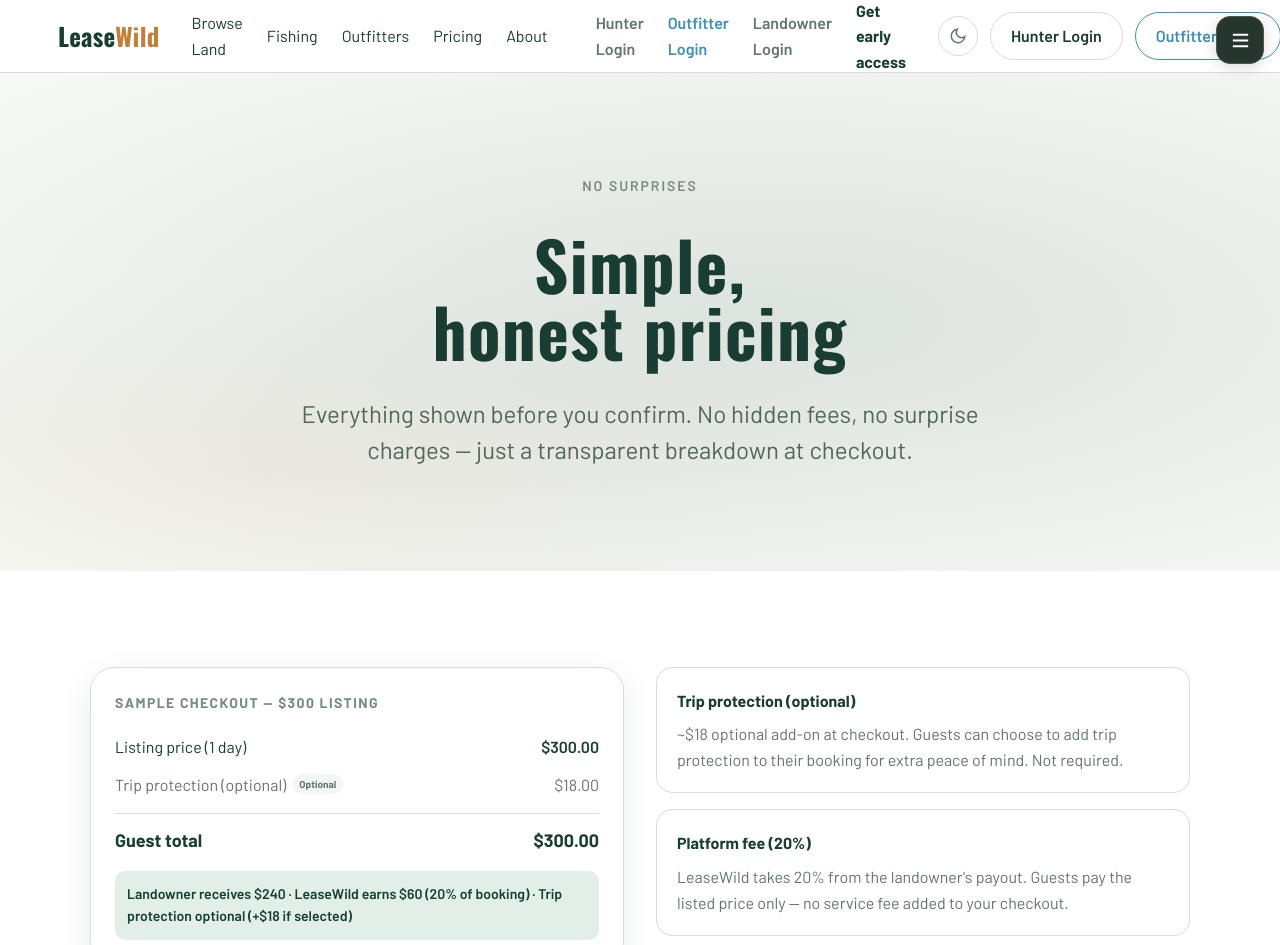
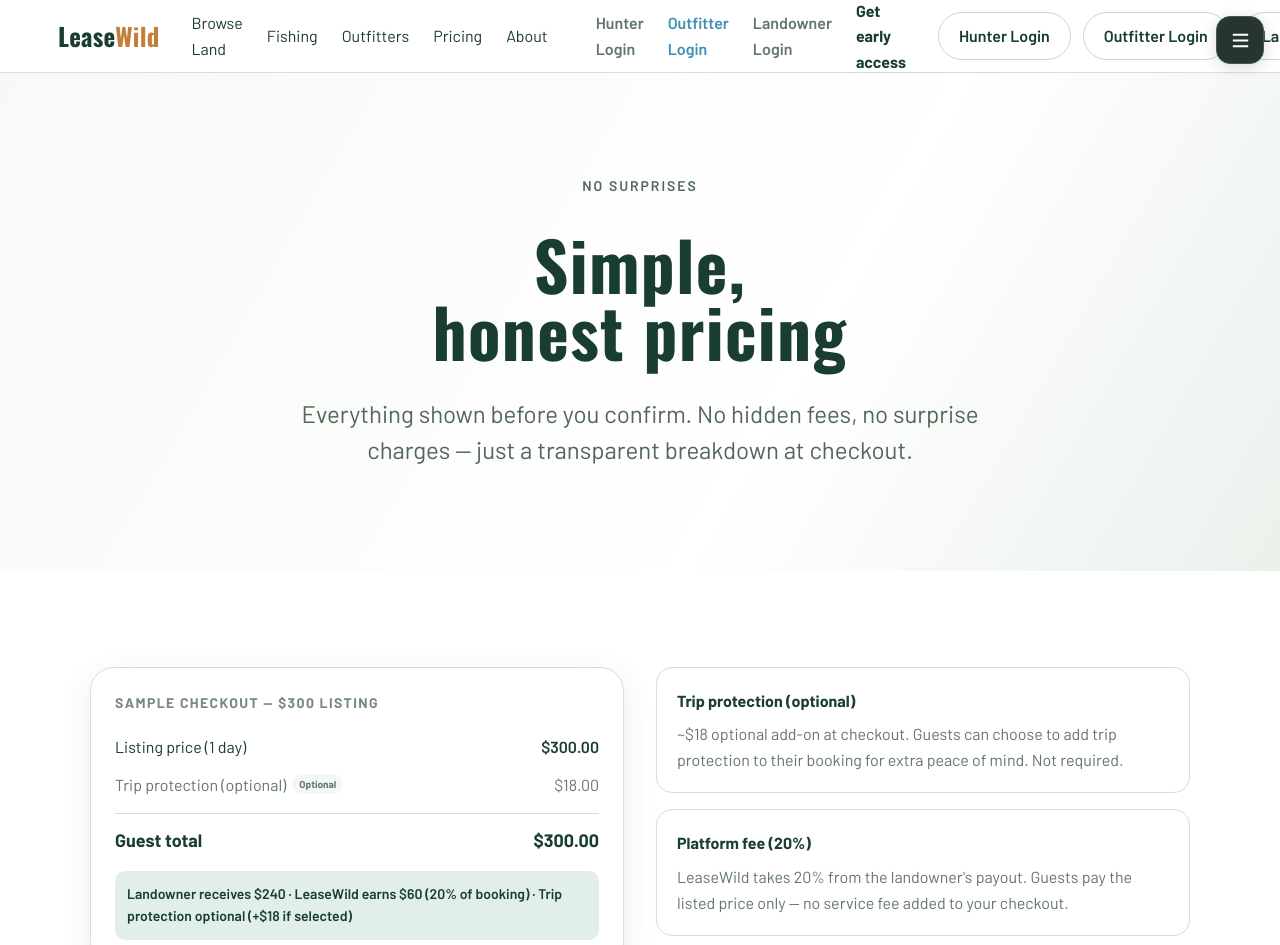
Before and after one commit to ZasTheMonkey/hunthaven-website, a plain HTML site: page pricing.html in a window 1280 px wide. Shown: the top 945 px of the page. Drawn offline with nearby package versions, Linux system fonts and the light colour scheme.

Commit message:
Unify light theme on pricing.html

```diff
--- a/pricing.html
+++ b/pricing.html
@@ -249,7 +249,7 @@
     .wl-toggle label:hover{color:var(--color-text)}
     .wl-toggle input:checked + label:hover{color:#fff}
   </style>
-<link rel="stylesheet" href="/leasewild-theme.css?v=20261111-unified"></head>
+<link rel="stylesheet" href="/leasewild-theme.css?v=20261111-unified"><link rel="stylesheet" href="/leasewild-light-system.css?v=20261112-canonical"></head>
 <body>
   <!-- NAV -->
   <nav class="nav">
```
